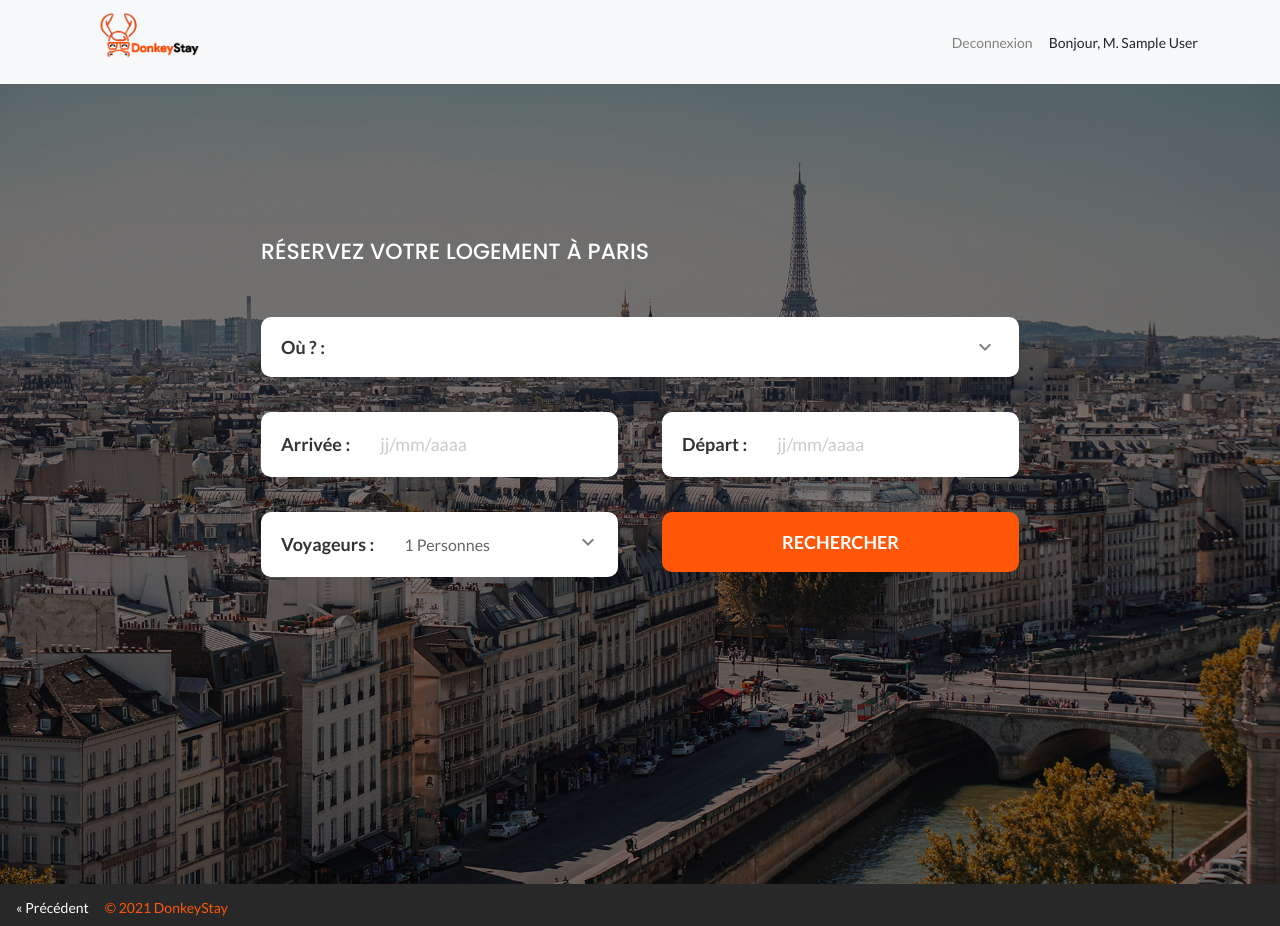
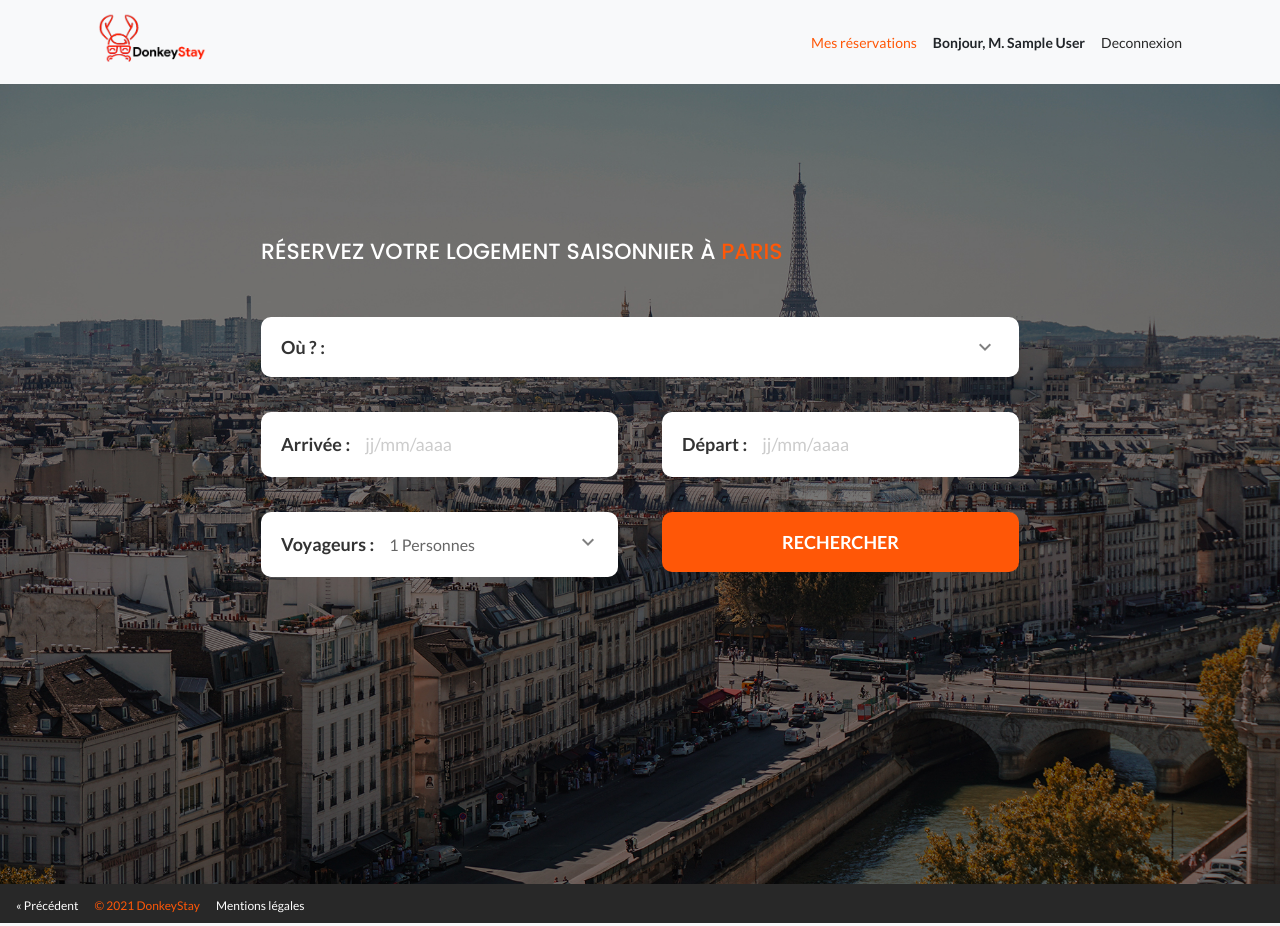
Before and after one commit to Kbelony/Projet-stay, a PHP site: page /search.php in a window 1280 px wide. Run offline with PHP 8.4, Linux system fonts and the light colour scheme; the visitor is signed in with stand-in values (Sample User, id 1); data that the repository does not hold is empty.

Commit message:
Css search fixed and recents booking link add on header

```diff
--- a/css/main.css
+++ b/css/main.css
@@ -217,7 +217,7 @@ a:active {
 
 @media (max-width: 767px) {
   .p-t-200 {
-    padding-top: 150px;
+    padding-top: 10px;
   }
 }
 
@@ -247,7 +247,7 @@ a:active {
 
 @media (max-width: 767px) {
   .p-b-120 {
-    padding-bottom: 250px;
+    padding-bottom: 20px;
   }
 }
 
@@ -602,7 +602,7 @@ button {
   display: block;
   font-weight: 700;
   white-space: nowrap;
-  margin-right: 30px;
+  margin-right: 15px;
 }
 
 .input--style-1 {
@@ -898,7 +898,7 @@ input[type=number]::-webkit-outer-spin-button {
   line-height: 60px;
   padding-left: 0;
   color: #666;
-  font-size: 16px;
+  font-size: 13px;
   text-transform: uppercase;
 }
 
@@ -964,7 +964,7 @@ input[type=number]::-webkit-outer-spin-button {
 }
 
 .select2-container--default .select2-results__option--highlighted[aria-selected] {
-  background: #6c7ae0;
+  background: #FF5707;
 }
 
 /* ==========================================================================
@@ -1047,7 +1047,7 @@ input[type=number]::-webkit-outer-spin-button {
 }
 
 /* ==========================================================================
-   #CARD
+  #CARD
    ========================================================================== */
 .card-4 {
   background: rgba(0, 0, 0, 0.8)!important;
@@ -1116,5 +1116,13 @@ input[type=number]::-webkit-outer-spin-button {
     #CUSTOM FOOTER HOME
    ========================================================================== */
 .logout {
-  color: grey;
+  color: #282828;
 }
+
+.booking {
+  color: #ff5707;
+}
+
+.orange {
+ color: #ff5707;
+}
--- a/search.php
+++ b/search.php
@@ -12,8 +12,9 @@ if (isset($_SESSION['id']) && isset($_SESSION['lastname'])) {
         </a>
 <!-- Start modal login -->
         <div class="btn-group" role="group" aria-label="Basic example">
+            <a href="user.php" class="booking">Mes réservations</a>
+            <p class="hello">Bonjour, <?php echo "M. ". $_SESSION['lastname']?> </p>
             <a href="logout.php" class="logout">Deconnexion</a>
-            <p class="hello">Bonjour, <?php echo "M. ". $_SESSION['lastname']?> </p>
         </div>
     </div>
 <!-- Ending modal login -->
@@ -42,6 +43,7 @@ if (isset($_SESSION['id']) && isset($_SESSION['lastname'])) {
     <link href="css/main.css" rel="stylesheet" media="all">
     <link href="style.css" rel="stylesheet">
     <!-- Icons font CSS-->
+    <link rel="icon" type="image/png" sizes="16x16" href="https://www.1formatik.com/images/favicon/favicon-16x16.png">
     <link href="vendor/mdi-font/css/material-design-iconic-font.min.css" rel="stylesheet" media="all">
     <link href="vendor/font-awesome-4.7/css/font-awesome.min.css" rel="stylesheet" media="all">
     <!-- Font special for pages-->
@@ -65,7 +67,7 @@ if (isset($_SESSION['id']) && isset($_SESSION['lastname'])) {
                         <div class="card-body">
                             <ul class="tab-list">
                                 <li class="tab-list__item active">
-                                    <a class="tab-list__link" data-toggle="tab">Réservez votre logement à Paris</a>
+                                    <a class="tab-list__link" data-toggle="tab">Réservez votre logement saisonnier à <span class="orange">Paris</span></a>
                                 </li>
                             </ul>
                                 <div class="tab-content">
@@ -176,6 +178,9 @@ if (isset($_SESSION['id']) && isset($_SESSION['lastname'])) {
             <div class=copyright>
                 <p>© 2021 DonkeyStay</p>
             </div>
+            <div>
+                <a href="#" class="previous">Mentions légales</a>
+            </div>
         </div>
     </footer>
     <!-- Jquery JS-->
--- a/style.css
+++ b/style.css
@@ -74,6 +74,7 @@ img {
 
 .hello {
   margin-top: 8.4px;
+  font-weight: bold;
 }
 footer {
   background-color: #282828;
@@ -92,4 +93,5 @@ footer {
 
 .container-foo{
   display: inline-flex;
+  font-size: 12px;
 }
```
Also changed, not shown: listing/listing.php (+6 -2 lines), listing/style.css (+13 -0 lines), uploads/logo.png.
